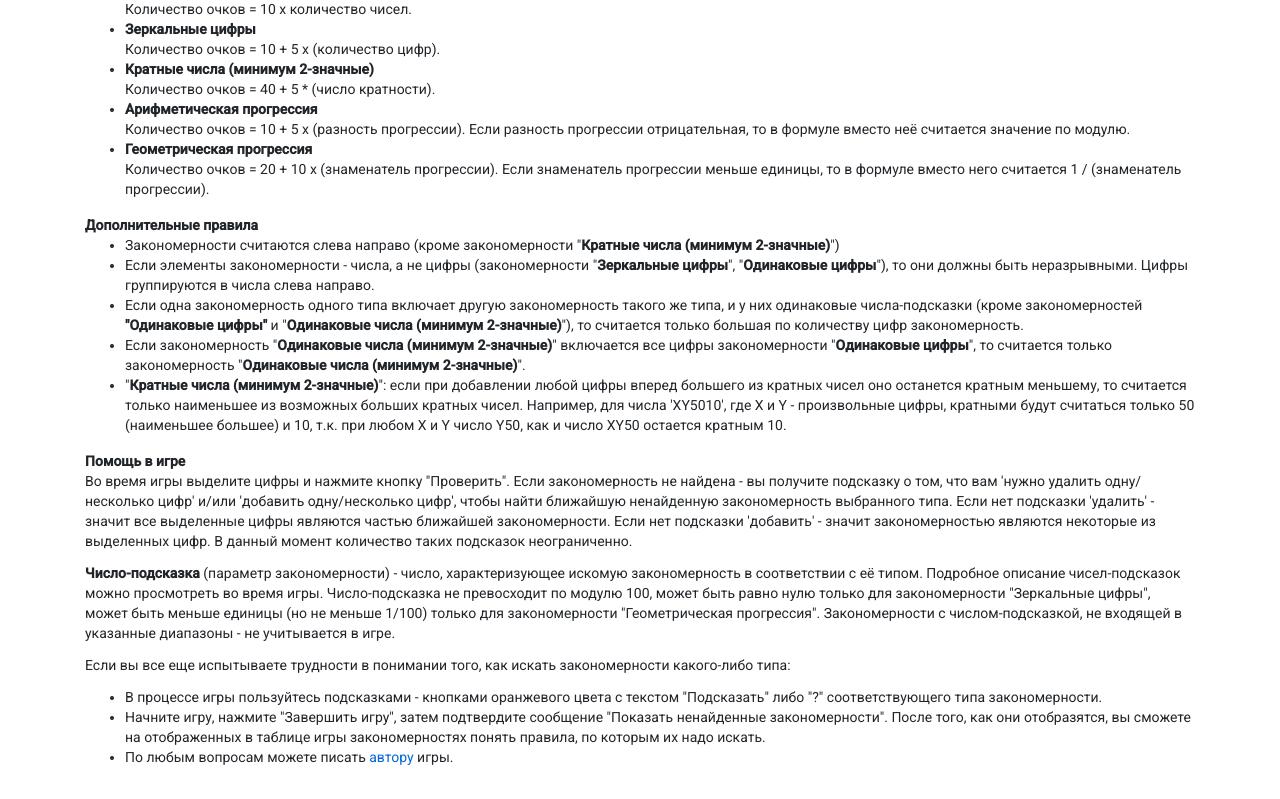
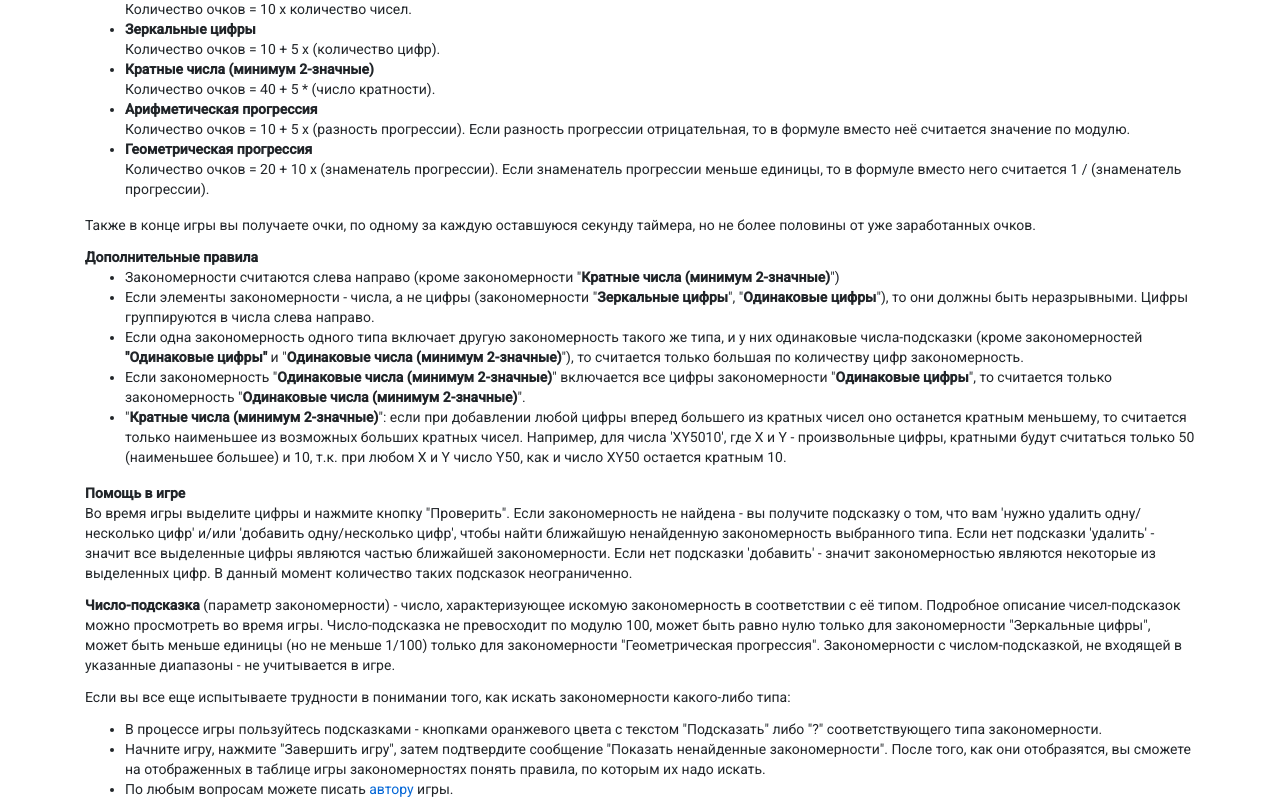
Before and after one commit to electrionics/NiceNumber, an Angular app in the folder NiceNumber.Web/ClientApp/: page /about in a window 1280 px wide. Shown: the part 1027-1826 px from the top of the page. Before the commit the page ends 1794 px from the top, so only its background shows below. Built offline with nearby package versions, Linux system fonts and the light colour scheme.

Commit message:
Change about page according to new points calculation strategy.

```diff
--- a/NiceNumber.Web/ClientApp/src/app/about/about.component.html
+++ b/NiceNumber.Web/ClientApp/src/app/about/about.component.html
@@ -48,6 +48,9 @@
     Количество очков = 20 + 10 х (знаменатель прогрессии). Если знаменатель прогрессии меньше единицы, то в формуле вместо него считается 1 / (знаменатель прогрессии).
   </li>
 </ul>
+<p>
+  Также в конце игры вы получаете очки, по одному за каждую оставшуюся секунду таймера, но не более половины от уже заработанных очков.
+</p>
 <b>Дополнительные правила</b>
 <ul>
   <li
```
